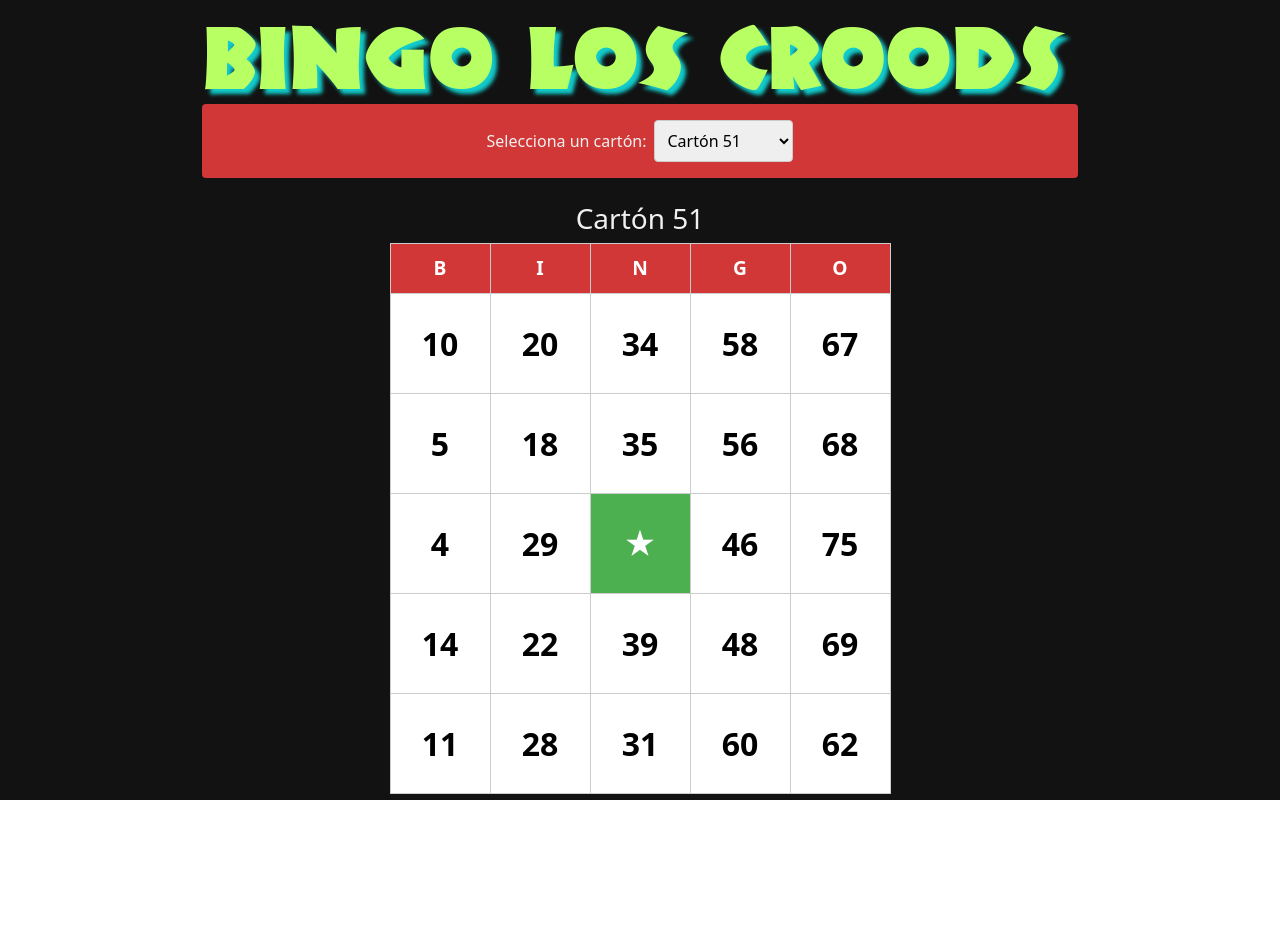
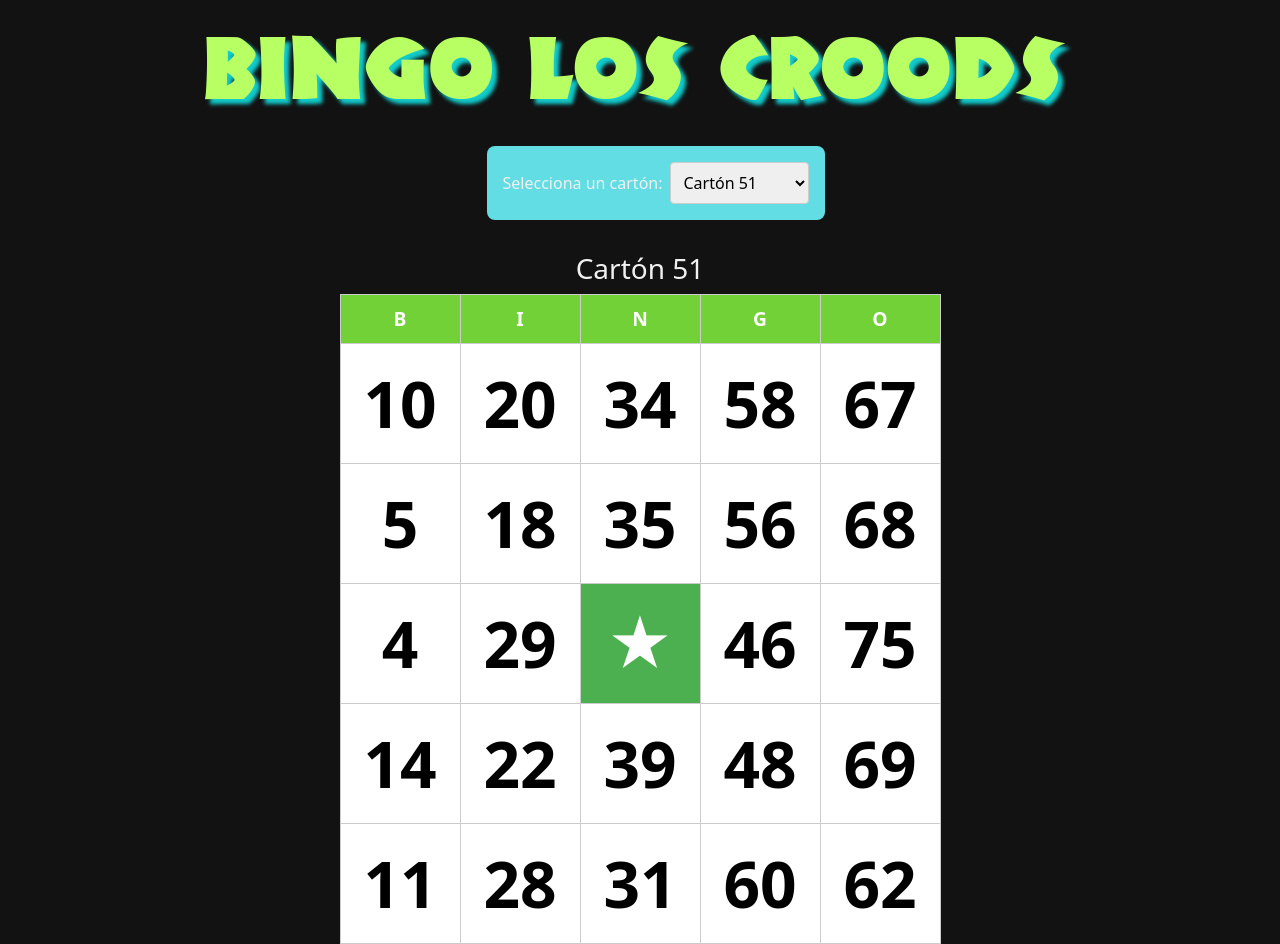
Before and after one commit to mauricioestupian/Bingo, a React (Vite) app: page /carton in a window 1280 px wide. Before the commit the page ends 800 px from the top, so only its background shows below. Built offline with nearby package versions, Linux system fonts and the light colour scheme.

Commit message:
estilo carton

```diff
--- a/src/components/JuegaCarton.tsx
+++ b/src/components/JuegaCarton.tsx
@@ -100,14 +100,20 @@ const JuegaCarton:  React.FC<Props> = ({ card: initialCard }) => {
 
 const styles = {
   container: {
-    marginTop: '1rem',
     textAlign: 'center' as const,
+    marginTop: '2rem',
+    paddingTop: '0',
+    minHeight: '100vh',
   },
   selectorContainer: {
-    marginBottom: '1.5rem',
+    withd: 'fit-content',
+    margin: '2rem',
+    marginleft: 'auto',
+    marginRight: 'auto',
+    display: 'inline-block',
     padding: '1rem',
-    backgroundColor: '#D13737',
-    borderRadius: '4px',
+    backgroundColor: '#62DDE3',
+    borderRadius: '8px',
   },
   select: {
     marginLeft: '0.5rem',
@@ -122,7 +128,7 @@ const styles = {
     margin: '0 auto',
   },
   header: {
-    backgroundColor: '#D13737',
+    backgroundColor: '#72D137',
     color: '#fff',
     border: '1px solid #ccc',
     padding: '10px',
@@ -135,11 +141,12 @@ const styles = {
   cell: {
     border: '1px solid #ccc',
     padding: '10px',
-    width: '100px',
-    height: '100px',
+    margin: '25px',
+    width: '120px',
+    height: '120px',
     textAlign: 'center' as const,
     fontWeight: 'bold' as const,
-    fontSize: '2rem',
+    fontSize: '4rem',
   },
 };
 
```
